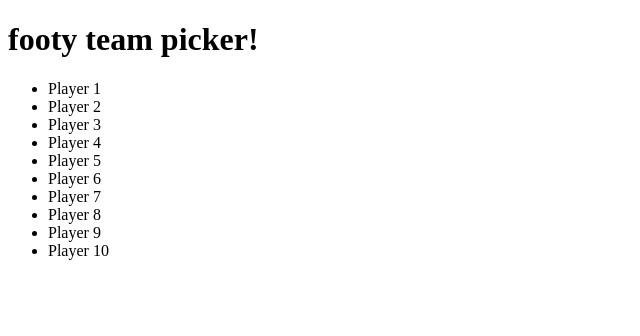
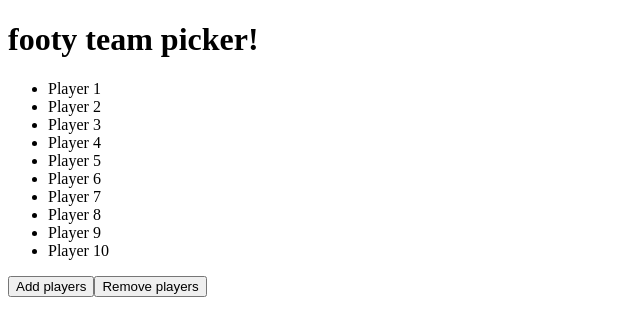
Before and after one commit to jacquescoetzee202/footy-team-picker, a React (Create React App) app: page /set-up/player in a window 1280 px wide. Shown: the top 336 px of the page, without its empty margins (0-640 px from the left). Built offline with nearby package versions, Linux system fonts and the light colour scheme.

Commit message:
maped dispatch to props linked to add and subtract buttons, intially just console.log

```diff
--- a/src/components/PayerInput/PlayerInput.js
+++ b/src/components/PayerInput/PlayerInput.js
@@ -1,6 +1,21 @@
 import { Component } from "react";
 
 class PlayerInput extends Component {
+
+    constructor(){
+        super();
+
+        this.handleAdd = this.handleAdd.bind(this);
+        this.handleSubtract = this.handleSubtract.bind(this);
+    }
+
+    handleAdd() {
+        this.props.incrementPlayers(2);
+    }
+
+    handleSubtract() {
+        this.props.incrementPlayers(-2);
+    }
 
     render() {
         let { playerQty } = this.props;
@@ -15,12 +30,14 @@ class PlayerInput extends Component {
             <>
                 <ul>
                     { playerInputs.map(( index ) => (
-                            <li>
+                            <li key={ index }>
                                 Player { index }
                             </li>
                         ))
                     }
                 </ul>
+                <button onClick={ this.handleAdd }>Add players</button>
+                <button onClick={ this.handleSubtract }>Remove players</button>
             </>
         );
     }
--- a/src/components/PayerInput/index.js
+++ b/src/components/PayerInput/index.js
@@ -11,12 +11,11 @@ const mapStateToProps = ( state ) => {
     }
 }
 
-/*
+
 const mapDispatchToProps = (dispatch) => {
     return {
-        handleAddTeam: (data) => dispatch(),
+        incrementPlayers: (increment) => console.log(increment),
     };
 };
-*/
 
-export default connect( mapStateToProps )(PlayerInput);
+export default connect( mapStateToProps, mapDispatchToProps )(PlayerInput);
```
